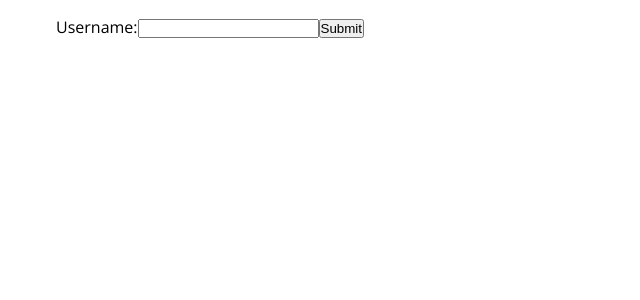
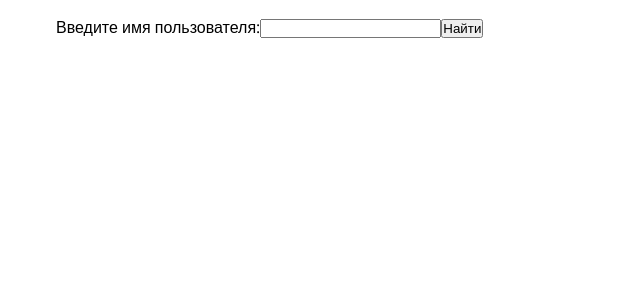
Before and after one commit to Banan-dot/github-statistics-visualizer, a React (Create React App) app: page / in a window 1280 px wide. Shown: the top 300 px of the page, without its empty margins (0-640 px from the left). Built offline with nearby package versions, Linux system fonts and the light colour scheme; no server answers.

Commit message:
Fix empty search

```diff
--- a/src/pages/SearchPage.tsx
+++ b/src/pages/SearchPage.tsx
@@ -1,13 +1,24 @@
-import React from "react";
+import React, { useState } from "react";
 import { useNavigate } from "react-router-dom";
 import SearchInput from "../shared/SearchInput";
 
 const SearchPage = () => {
   const navigate = useNavigate();
-
+  const [isIncorrectName, setIsCorrectName] = useState<boolean>(false);
+  const onSubmit = (value: string) => {
+    if (value === "") {
+      setIsCorrectName(true);
+      return;
+    }
+    navigate(`user/${value}`);
+  };
+  console.log(isIncorrectName);
   return (
     <div>
-      <SearchInput onSubmit={(value) => navigate(`user/${value}`)} />
+      <SearchInput onSubmit={onSubmit} />
+      {isIncorrectName && (
+        <div className="search-page__error">Заполните поле</div>
+      )}
     </div>
   );
 };
--- a/src/pages/UserPage/UserInfo/UserInfo.tsx
+++ b/src/pages/UserPage/UserInfo/UserInfo.tsx
@@ -8,21 +8,22 @@ type UserInfoProps = {
 
 const UserInfo = ({ user }: UserInfoProps) => {
   const { followers, following } = user;
-
+  let createdData = new Date(user.createdAt);
   return (
     <PageCard element="section" className="user-page__section">
       <PageCard.Header>
-        <PageCard.Title>Информация о пользователе</PageCard.Title>
+        <PageCard.Title>Информация о пользователе {user.login}</PageCard.Title>
       </PageCard.Header>
       <PageCard.Body>
-        <img src={user.avatarUrl} alt="userAvatar" width={200} height={200} />
-        <p>Имя: {user.name}</p>
-        <p>Логин: {user.login}</p>
-        <p>Компания: {user.company}</p>
-        <p>Почта: {user.email}</p>
-        <p>Сайт: {user.websiteUrl}</p>
-        <p>Местонахождение: {user.location}</p>
-        <p>Создан: {user.createdAt}</p>
+        {user.name && (
+          <img src={user.avatarUrl} alt="userAvatar" width={200} height={200} />
+        )}
+        {user.name && <p>Имя: {user.name}</p>}
+        {user.company && <p>Компания: {user.company}</p>}
+        {user.email && <p>Почта: {user.email}</p>}
+        {user.websiteUrl && <p>Сайт: {user.websiteUrl}</p>}
+        {user.location && <p>Местонахождение: {user.location}</p>}
+        <p>Создан: {createdData.toLocaleString()}</p>
         <p>Подписки: {following.totalCount}</p>
         <p>Подписчики: {followers.totalCount}</p>
       </PageCard.Body>
--- a/src/shared/SearchInput.tsx
+++ b/src/shared/SearchInput.tsx
@@ -1,4 +1,4 @@
-import React, { useState } from "react";
+import React, {FormEvent, useState} from "react";
 
 type SearchInputProps = {
   onSubmit: (value: string) => void;
@@ -6,19 +6,22 @@ type SearchInputProps = {
 
 const SearchInput = ({ onSubmit }: SearchInputProps) => {
   const [searchValue, setSearchValue] = useState<string>("");
-
+  const onFormSubmit = (e: FormEvent<HTMLFormElement>) => {
+    e.preventDefault();
+    onSubmit(searchValue)
+  }
   return (
     <div>
-      <form onSubmit={() => onSubmit(searchValue)}>
+      <form onSubmit={onFormSubmit}>
         <label>
-          Username:
+          Введите имя пользователя:
           <input
             type="search"
             value={searchValue}
             onChange={(e) => setSearchValue(e.target.value)}
           />
         </label>
-        <input type="submit" value="Submit" />
+        <input type="submit" value="Найти" />
       </form>
     </div>
   );
```
